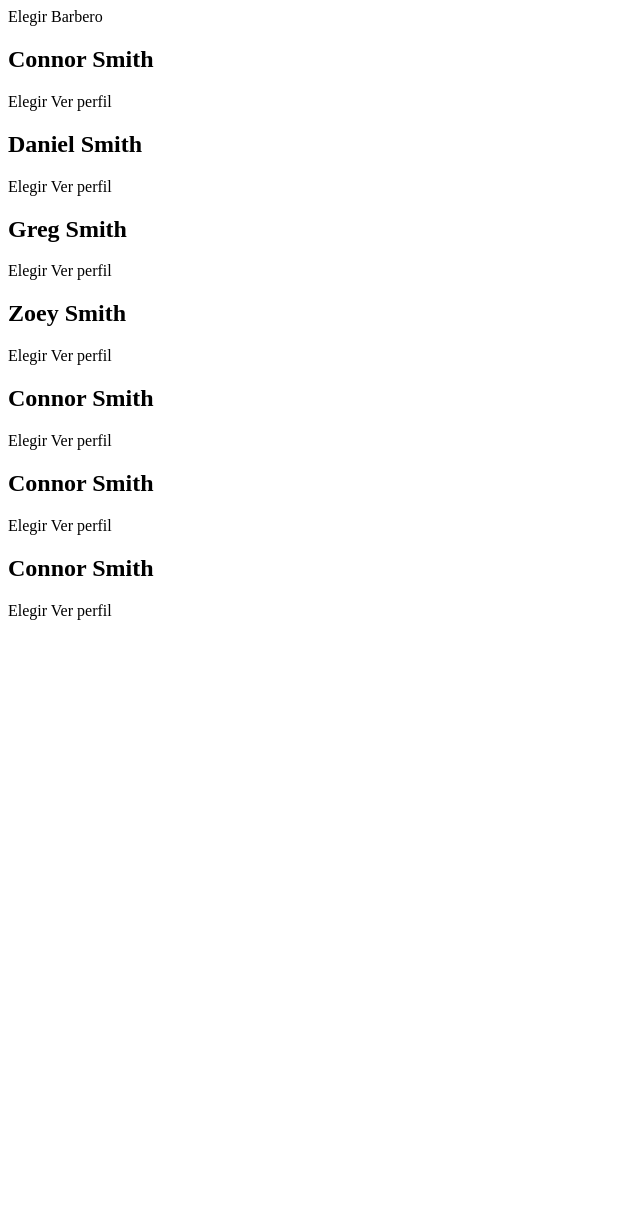
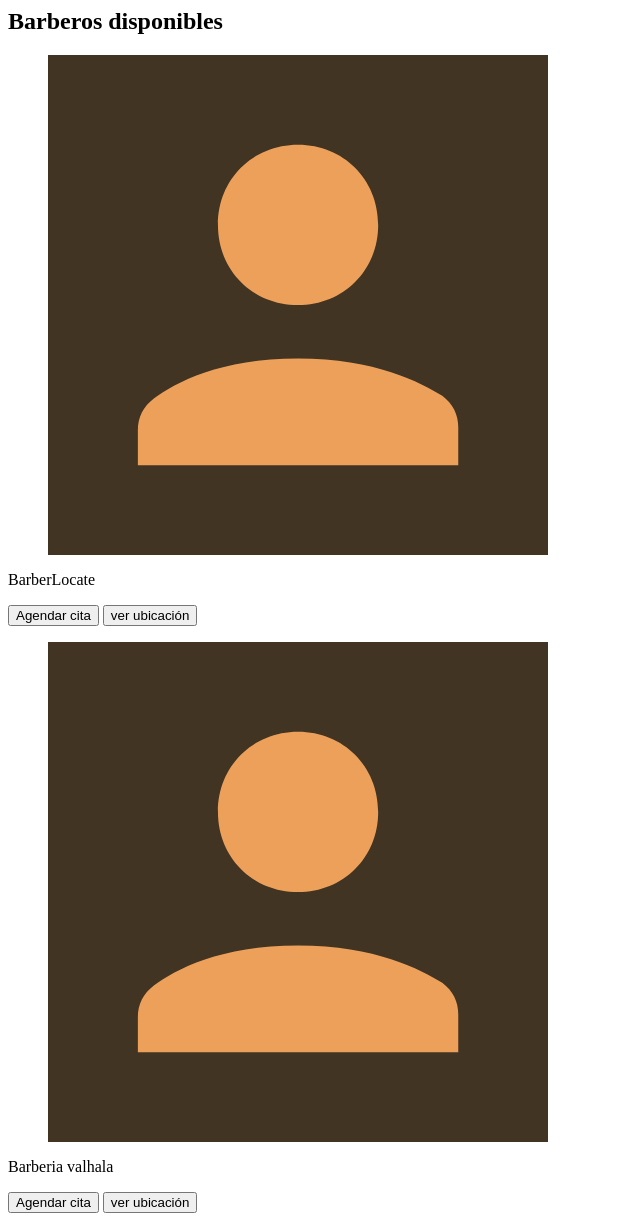
Before and after one commit to Kaeru099/app_barber_locate, a PHP site: page /src/app/escoger/escoger.page.html in a window 1280 px wide. Shown: the whole page, without its empty margins (0-640 px from the left). Before the commit the page ends 620 px from the top, so only its background shows below. Run offline with PHP 8.4, Linux system fonts and the light colour scheme.

Commit message:
interfaz agendamiento de citas lista

```diff
--- a/src/app/agendamiento/agendamiento.page.html
+++ b/src/app/agendamiento/agendamiento.page.html
@@ -4,7 +4,7 @@
 
   <h1 class="titlo-servi"> Escoge un servicio</h1>
 
-<ion-list class="lista-servis">
+
   <ion-item class="item-servis">
     <ion-label>Corte de cabello</ion-label>
     <ion-checkbox></ion-checkbox>
@@ -25,7 +25,6 @@
   <ion-item class="item-servis">
     <ion-checkbox>Limpieza fácial</ion-checkbox>
   </ion-item>
-</ion-list>
 
 
 
--- a/src/app/escoger/escoger.page.html
+++ b/src/app/escoger/escoger.page.html
@@ -1,90 +1,44 @@
-
-        <ion-content>
-          <ion-toolbar>
-            <ion-title>Elegir Barbero</ion-title>
-          </ion-toolbar>
-          <ion-list>
-
-            <ion-item class="item-perfil-barberos">
-              <ion-avatar slot="start" class="foto-perfil-avatar">
-                <ion-img src="https://i.pravatar.cc/300?u=b"></ion-img>
-              </ion-avatar>
-              <ion-label>
-                <h2>Connor Smith</h2>
-                <ion-button class="btn-elegir-barbero">Elegir</ion-button>
-                <ion-button class="btn-ver-barbero">Ver perfil</ion-button>
-              </ion-label>
-            </ion-item>
-
-            <ion-item  class="item-perfil-barberos">
-              <ion-avatar slot="start" class="foto-perfil-avatar">
-                <ion-img src="https://i.pravatar.cc/300?u=a"></ion-img>
-              </ion-avatar>
-              <ion-label>
-                <h2>Daniel Smith</h2>
-                <ion-button class="btn-elegir-barbero">Elegir</ion-button>
-                <ion-button class="btn-ver-barbero">Ver perfil</ion-button>
-              </ion-label>
-            </ion-item>
-
-            <ion-item  class="item-perfil-barberos">
-              <ion-avatar slot="start" class="foto-perfil-avatar">
-                <ion-img src="https://i.pravatar.cc/300?u=d"></ion-img>
-              </ion-avatar>
-              <ion-label>
-                <h2>Greg Smith</h2>
-                <ion-button class="btn-elegir-barbero">Elegir</ion-button>
-                <ion-button class="btn-ver-barbero">Ver perfil</ion-button>
-              </ion-label>
-            </ion-item>
-
-            <ion-item class="item-perfil-barberos">
-              <ion-avatar slot="start" class="foto-perfil-avatar">
-                <ion-img src="https://i.pravatar.cc/300?u=e"></ion-img>
-              </ion-avatar>
-              <ion-label>
-                <h2 class="nom-barbero">Zoey Smith</h2>
-                <ion-button class="btn-elegir-barbero">Elegir</ion-button>
-                <ion-button class="btn-ver-barbero">Ver perfil</ion-button>
-              </ion-label>
-            </ion-item>
-
-            <ion-item  class="item-perfil-barberos">
-              <ion-avatar slot="start" class="foto-perfil-avatar">
-                <ion-img src="https://i.pravatar.cc/300?u=b"></ion-img>
-              </ion-avatar>
-              <ion-label>
-                <h2>Connor Smith</h2>
-                <ion-button class="btn-elegir-barbero">Elegir</ion-button>
-                <ion-button class="btn-ver-barbero">Ver perfil</ion-button>
-              </ion-label>
-            </ion-item>
-
-            <ion-item  class="item-perfil-barberos">
-              <ion-avatar slot="start" class="foto-perfil-avatar">
-                <ion-img src="https://i.pravatar.cc/300?u=b"></ion-img>
-              </ion-avatar>
-              <ion-label>
-                <h2>Connor Smith</h2>
-                <ion-button class="btn-elegir-barbero">Elegir</ion-button>
-                <ion-button class="btn-ver-barbero">Ver perfil</ion-button>
-              </ion-label>
-            </ion-item>
-
-            <ion-item  class="item-perfil-barberos">
-              <ion-avatar slot="start" class="foto-perfil-avatar">
-                <ion-img src="https://i.pravatar.cc/300?u=b"></ion-img>
-              </ion-avatar>
-              <ion-label>
-                <h2>Connor Smith</h2>
-                <ion-button class="btn-elegir-barbero">Elegir</ion-button>
-                <ion-button class="btn-ver-barbero">Ver perfil</ion-button>
-              </ion-label>
-            </ion-item>
-          </ion-list>
-
-  </ion-content>
 
 
 
-  <!--MODAL ELEGIR HORA Y FECHA  -->
+<ion-content [fullscreen]="true">
+  <main>
+    <h2 id="tlo">Barberos disponibles</h2>
+
+    <section id="info-barberos">
+        <div class="tarjeta-barbero">
+
+            <figure class="contenedor-img-barbero">
+                <img class="img-barbero" src="../../assets/img/icono-usuario.png" alt="icono usuario">
+            </figure>
+
+            <div class="contenedor-datos-barbero">
+                <p class="nom-barbero">BarberLocate</p>
+
+                <button class="btn-actividad-barbero" type="button">Agendar cita</button>
+
+                <button class="btn-ubicacion-barbero" type="button">ver ubicación</button>
+            </div>
+
+        </div>
+
+        <div class="tarjeta-barbero">
+
+            <figure class="contenedor-img-barbero">
+                <img class="img-barbero" src="../../assets/img/icono-usuario.png" alt="icono usuario">
+            </figure>
+
+            <div class="contenedor-datos-barbero">
+                <p class="nom-barbero">Barberia valhala</p>
+                <button class="btn-actividad-barbero" type="button">Agendar cita</button>
+                <button class="btn-ubicacion-barbero" type="button">ver ubicación</button>
+            </div>
+
+
+
+        </div>
+
+    </section>
+
+</main>
+</ion-content>
--- a/src/app/tab2/tab2.page.scss
+++ b/src/app/tab2/tab2.page.scss
@@ -26,9 +26,6 @@
     width: 100%;
 }
 
-ion-toolbar{
-    --background: #413423;
-}
 main {
     align-items: center;
     background-color: #2f2519;
@@ -36,7 +33,7 @@
     display: flex;
     flex-direction: column;
     justify-content: flex-start;
-    min-height: 90vh;
+    min-height: 97vh;
     padding: 1em;
     position: relative;
 }
--- a/src/app/tab3/tab3.page.html
+++ b/src/app/tab3/tab3.page.html
@@ -12,9 +12,8 @@
     <ion-avatar>
       <img alt="Silhouette of a person's head" src="../../assets/img/icono-usuario.png" />
     </ion-avatar>
+  </div>
 
-
-  </div>
   <p class="nomperfil">Mauricio posada</p>
   <div class="lineaC"></div>
 
@@ -47,3 +46,4 @@
   </ion-grid>
 
 </div>
+</ion-content>
```
Also changed, not shown: src/app/agendamiento/agendamiento.page.scss (+11 -3 lines), src/app/escoger/escoger.page.scss (+113 -30 lines), src/app/services/conexion.service.ts (+10 -0 lines), src/app/tab2/tab2.page.html (+1 -10 lines).
